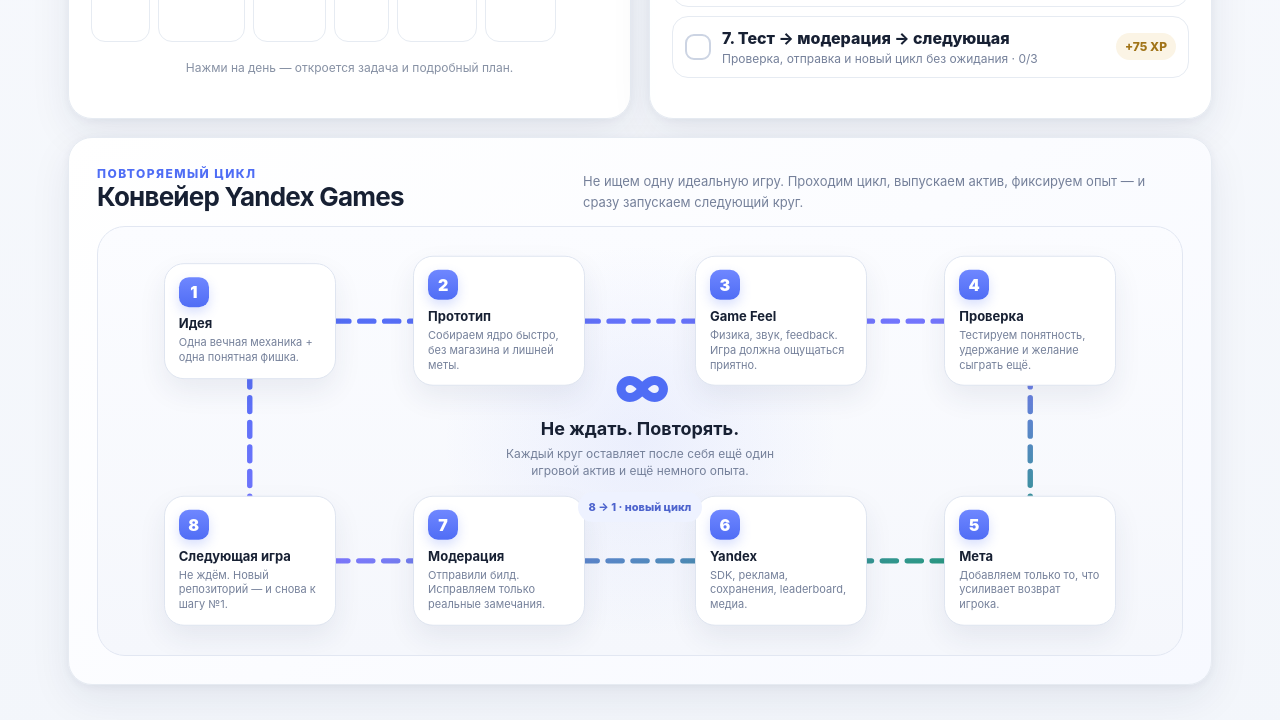
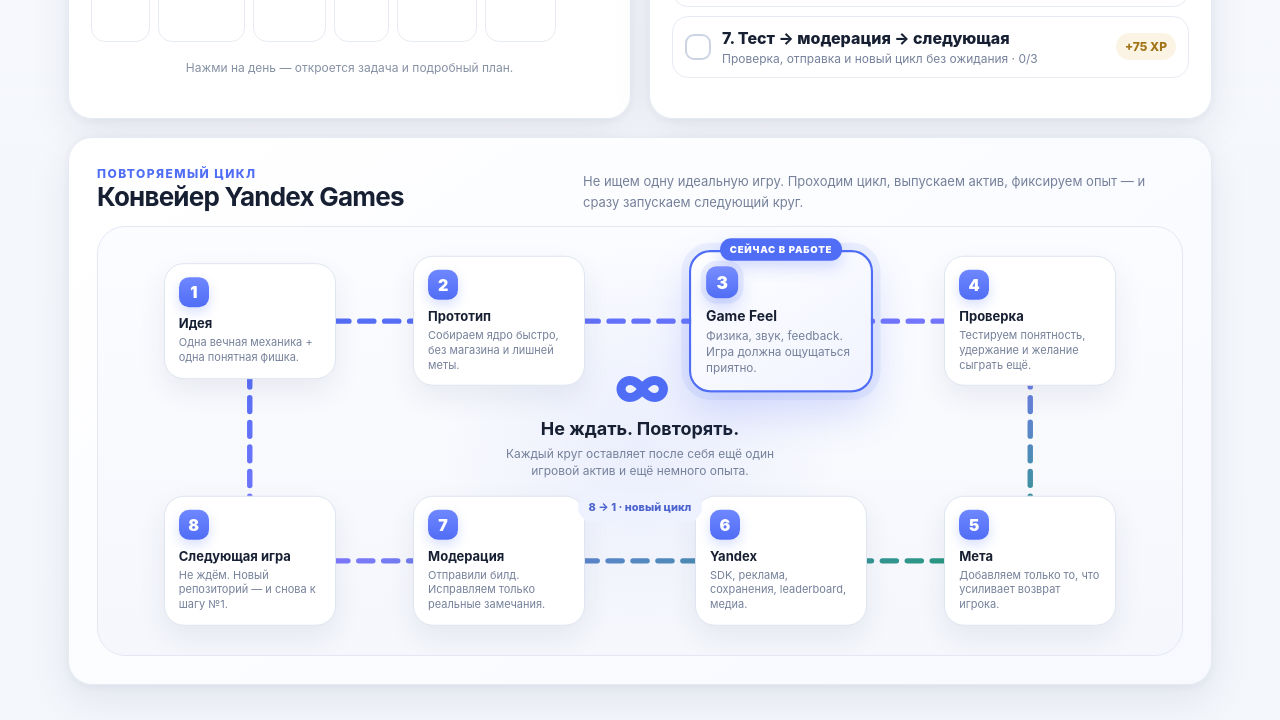
Before and after one commit to himikmetan-wq/void-merge, a plain HTML site: page index.html in a window 1280 px wide. Both pictures are taken after a click on the button 780 px from the left and 1516 px from the top of the page. Shown: the part 1196-1916 px from the top of the page. Drawn offline with Linux system fonts and the light colour scheme.

Commit message:
Make pipeline stages selectable and highlight current stage

```diff
--- a/index.html
+++ b/index.html
@@ -92,7 +92,14 @@ linear-gradient(180deg,#fbfcff 0%,#f5f7fc 100%);overflow:hidden}
 .loop-svg{position:absolute;inset:0;width:100%;height:100%}
 .loop-path{fill:none;stroke:url(#loopGrad);stroke-width:5;stroke-linecap:round;stroke-linejoin:round;stroke-dasharray:13 10;animation:flow 14s linear infinite}
 @keyframes flow{to{stroke-dashoffset:-220}}
-.loop-node{position:absolute;width:172px;min-height:92px;transform:translate(-50%,-50%);background:#fff;border:1px solid #dfe5f0;border-radius:20px;padding:13px 14px;box-shadow:0 12px 28px rgba(33,48,83,.08);z-index:2}
+.loop-node{position:absolute;width:172px;min-height:92px;transform:translate(-50%,-50%);background:#fff;border:1px solid #dfe5f0;border-radius:20px;padding:13px 14px;box-shadow:0 12px 28px rgba(33,48,83,.08);z-index:2;cursor:pointer;transition:transform .2s ease,border-color .2s ease,box-shadow .2s ease,background .2s ease;user-select:none}
+.loop-node:hover{border-color:#c6d0ff;box-shadow:0 14px 32px rgba(33,48,83,.12)}
+.loop-node.active{transform:translate(-50%,-50%) scale(1.07);border:2px solid var(--accent);background:linear-gradient(145deg,#fff 0%,#f0f3ff 100%);box-shadow:0 0 0 6px rgba(79,109,245,.10),0 18px 38px rgba(79,109,245,.22);z-index:5}
+.loop-node.active .num{background:linear-gradient(180deg,#7b8fff,#4f6df5);box-shadow:0 0 0 5px rgba(79,109,245,.10),0 8px 18px rgba(79,109,245,.3)}
+.loop-node.active:after{content:"СЕЙЧАС В РАБОТЕ";position:absolute;left:50%;top:-13px;transform:translateX(-50%);white-space:nowrap;padding:5px 9px;border-radius:999px;background:var(--accent);color:#fff;font-size:9px;letter-spacing:.08em;font-weight:900;box-shadow:0 6px 14px rgba(79,109,245,.24)}
+.loop-node:focus-visible{outline:3px solid rgba(79,109,245,.28);outline-offset:4px}
+@keyframes activeStagePulse{0%,100%{box-shadow:0 0 0 6px rgba(79,109,245,.10),0 18px 38px rgba(79,109,245,.22)}50%{box-shadow:0 0 0 10px rgba(79,109,245,.05),0 18px 42px rgba(79,109,245,.28)}}
+.loop-node.active{animation:activeStagePulse 2.8s ease-in-out infinite}
 .loop-node .num{width:30px;height:30px;border-radius:10px;display:grid;place-items:center;background:linear-gradient(180deg,#6f87ff,#506df5);color:#fff;font-weight:900;box-shadow:0 5px 12px rgba(79,109,245,.22);margin-bottom:8px}
 .loop-node b{font-size:13px;display:block}
 .loop-node span{display:block;font-size:11px;color:var(--muted);line-height:1.35;margin-top:4px}
@@ -121,6 +128,7 @@ linear-gradient(180deg,#fbfcff 0%,#f5f7fc 100%);overflow:hidden}
 .loop-board{height:auto;display:grid;grid-template-columns:1fr 1fr;gap:10px;padding:16px}
 .loop-svg,.loop-core{display:none}
 .loop-node{position:static;transform:none;width:auto;min-height:0}
+.loop-node.active{transform:none}
 }
 @media(max-width:560px){
 .wrap{padding:18px 12px 60px}.top{align-items:flex-start}.brand h1{font-size:24px}.calendar{gap:5px}.day{min-height:62px;padding:6px}.day .mini{display:none}.hero-main,.reward-card,.section{padding:18px}
@@ -283,6 +291,8 @@ const macroPlan=[
 
 const key="yg-project-map-v1";
 let state=JSON.parse(localStorage.getItem(key)||'{"done":{}}');
+if(!state.done)state.done={};
+if(!Number.isInteger(state.activeStage)||state.activeStage<0||state.activeStage>7)state.activeStage=2;
 function save(){localStorage.setItem(key,JSON.stringify(state));render()}
 function doneCount(){return tasks.filter((_,i)=>state.done[i]).length}
 function xp(){return tasks.reduce((s,t,i)=>s+(state.done[i]?t.xp:0),0)}
@@ -307,6 +317,31 @@ function render(){
    list.appendChild(el);
  });
  renderCalendar();
+ renderLoopStage();
+}
+function renderLoopStage(){
+ const nodes=[...document.querySelectorAll(".loop-node")];
+ nodes.forEach((node,i)=>{
+   const active=i===state.activeStage;
+   node.classList.toggle("active",active);
+   node.setAttribute("role","button");
+   node.setAttribute("tabindex","0");
+   node.setAttribute("aria-pressed",active?"true":"false");
+   node.setAttribute("aria-label",(active?"Текущий этап. ":"Выбрать этап. ")+(i+1)+". "+(node.querySelector("b")?.textContent||""));
+ });
+}
+function setLoopStage(i){
+ state.activeStage=Math.max(0,Math.min(7,i));
+ localStorage.setItem(key,JSON.stringify(state));
+ renderLoopStage();
+}
+function bindLoopStages(){
+ document.querySelectorAll(".loop-node").forEach((node,i)=>{
+   node.addEventListener("click",()=>setLoopStage(i));
+   node.addEventListener("keydown",(e)=>{
+     if(e.key==="Enter"||e.key===" "){e.preventDefault();setLoopStage(i)}
+   });
+ });
 }
 function toggleDone(i){state.done[i]=!state.done[i];save()}
 function openTask(i){
@@ -367,7 +402,7 @@ function portfolio(){
 }
 document.getElementById("gamesCount").addEventListener("input",portfolio);
 document.getElementById("perGame").addEventListener("input",portfolio);
-portfolio();render();
+bindLoopStages();portfolio();render();
 </script>
 </body>
 </html>
```
